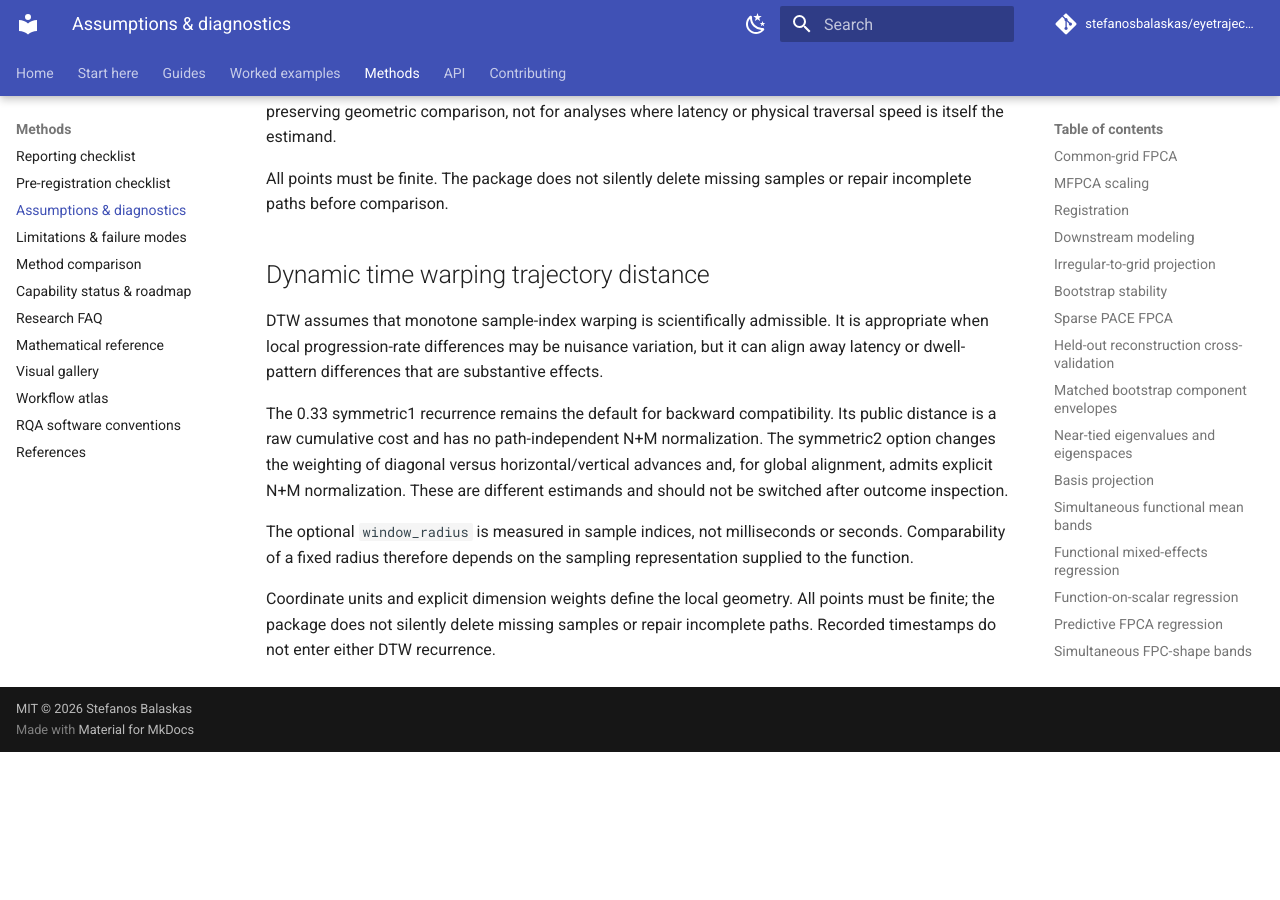
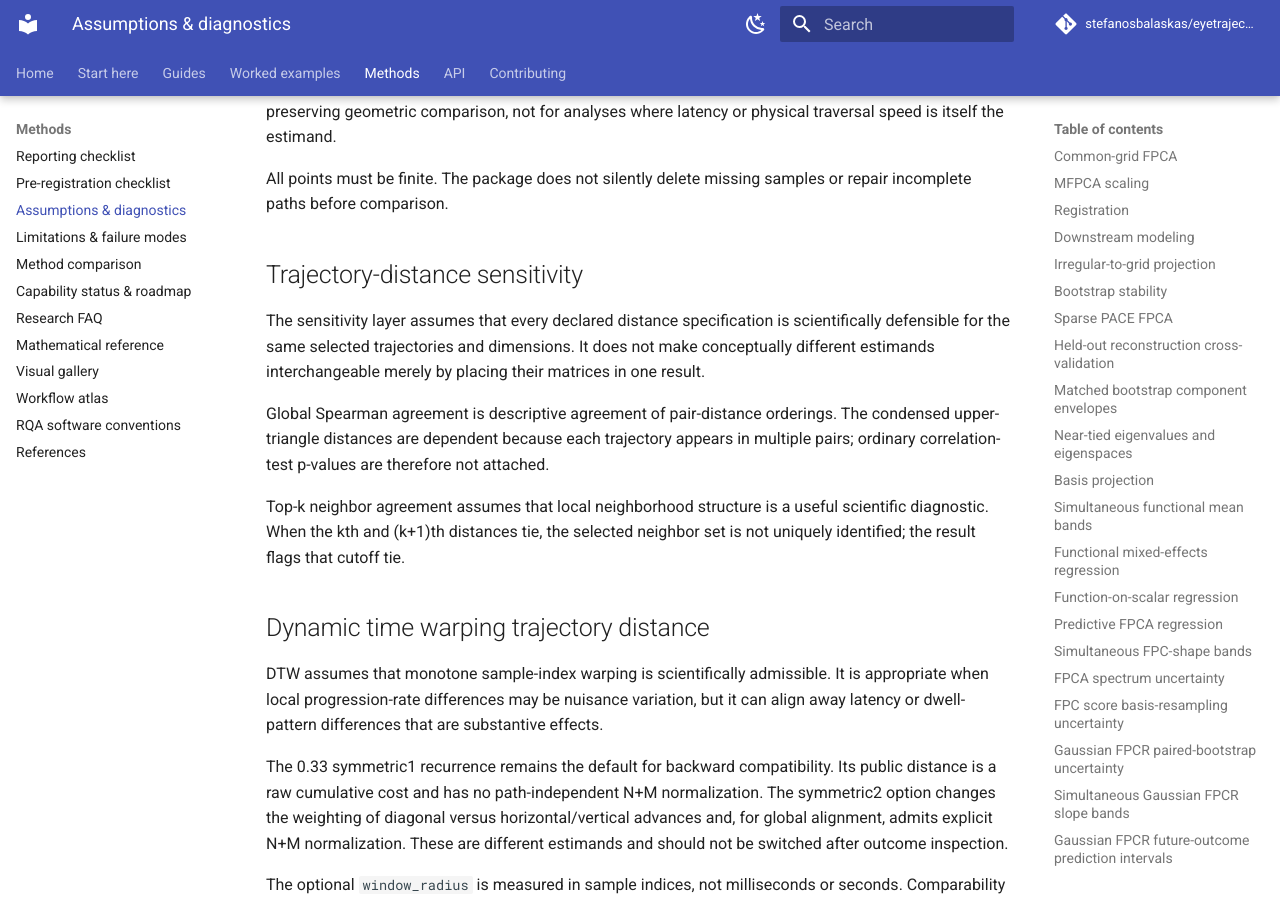
Before and after one commit to stefanosbalaskas/eyetrajectoriespy, an MkDocs documentation site: the page built from docs/methods/assumptions.md, in a window 1280 px wide and 900 px high, scrolled down 13000 px. Built offline with MkDocs 1.6.1 and Material for MkDocs 9.7.7, drawn with Linux system fonts in a browser that asks for light colours; comment, search, counter and statistics services are not loaded; before the commit the page ends 13752 px from its top, so only the background shows below that.

Commit message:
Add trajectory distance sensitivity assumptions

```diff
--- a/docs/methods/assumptions.md
+++ b/docs/methods/assumptions.md
@@ -354,6 +354,22 @@
 All points must be finite. The package does not silently delete missing samples or repair incomplete paths before comparison.
 
 
+## Trajectory-distance sensitivity
+
+The sensitivity layer assumes that every declared distance specification is
+scientifically defensible for the same selected trajectories and dimensions.
+It does not make conceptually different estimands interchangeable merely by
+placing their matrices in one result.
+
+Global Spearman agreement is descriptive agreement of pair-distance orderings.
+The condensed upper-triangle distances are dependent because each trajectory
+appears in multiple pairs; ordinary correlation-test p-values are therefore
+not attached.
+
+Top-k neighbor agreement assumes that local neighborhood structure is a useful
+scientific diagnostic. When the kth and (k+1)th distances tie, the selected
+neighbor set is not uniquely identified; the result flags that cutoff tie.
+
 ## Dynamic time warping trajectory distance
 
 DTW assumes that monotone sample-index warping is scientifically admissible. It is appropriate when local progression-rate differences may be nuisance variation, but it can align away latency or dwell-pattern differences that are substantive effects.
```
